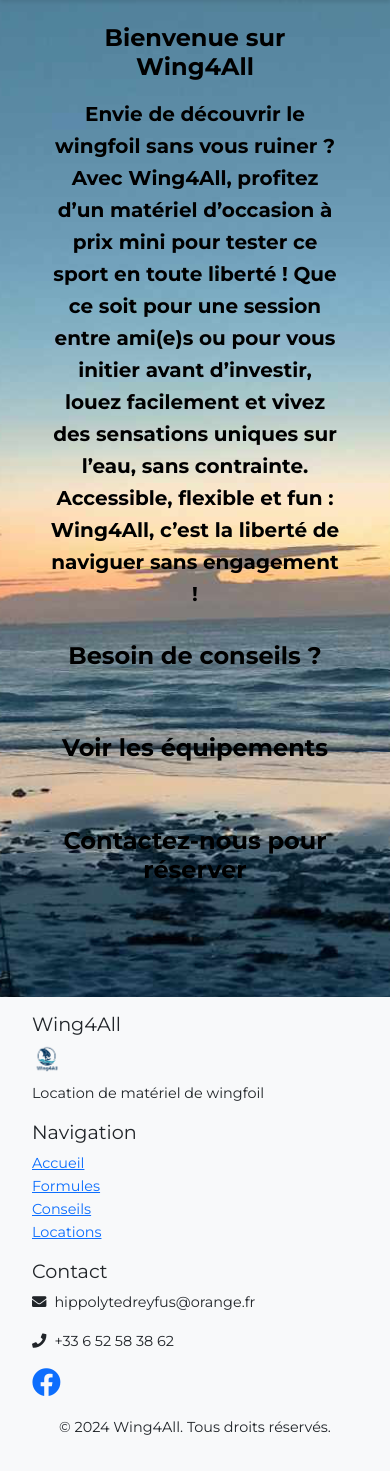
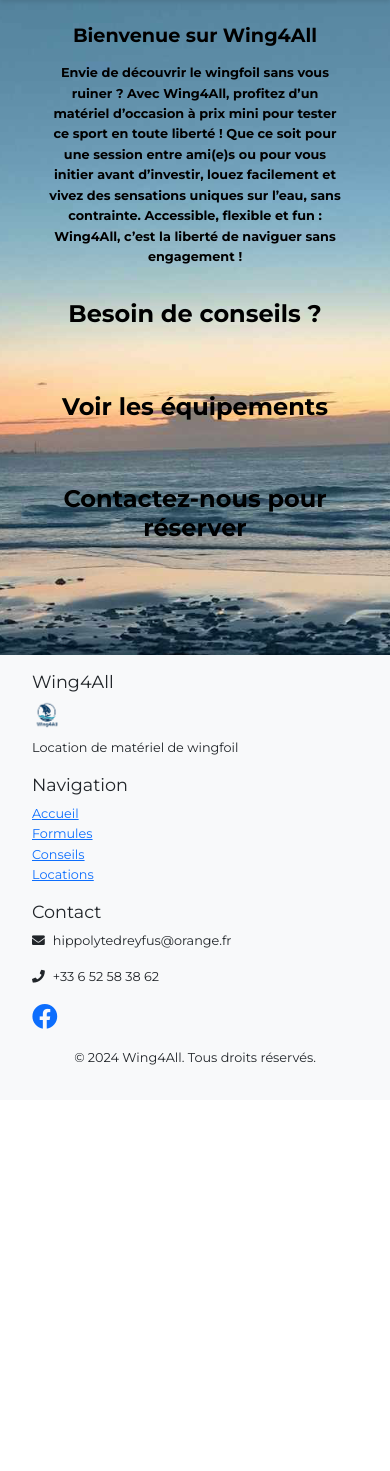
Before and after one commit to hippolyte456/wingfoil_rental, a Flask app: page / in a window 390 px wide. Shown: the part 106-1577 px from the top of the page. After the commit the page ends 1171 px from the top, so only its background shows below. Run offline with Flask 3, Linux system fonts and the light colour scheme; some libraries are stand-ins or nearby versions.

Commit message:
new fontsize for mobile

```diff
--- a/app/static/css/style.css
+++ b/app/static/css/style.css
@@ -101,7 +101,7 @@ footer {
         max-height: 150px; /* Reduce image height for smaller screens */
     }
     body {
-        font-size: 0.9rem;
+        font-size: 0.85rem;
     }
     h1, h2, h3, h4, h5, h6 {
         font-size: 1.2rem;
@@ -144,6 +144,39 @@ footer {
     .me-2 {
         margin-right: 0.5rem !important;
     }
+
+    /* Réduire davantage la taille des textes sur mobile */
+    p, a, li, .card-text, .lead {
+        font-size: 0.85rem;
+    }
+
+    h1 {
+        font-size: 1.4rem;
+    }
+
+    h2 {
+        font-size: 1.3rem;
+    }
+
+    h3 {
+        font-size: 1.2rem;
+    }
+
+    h4, h5, h6 {
+        font-size: 1.1rem;
+    }
+
+    .navbar-brand {
+        font-size: 1.3rem;
+    }
+
+    .nav-link {
+        font-size: 0.85rem;
+    }
+
+    .btn {
+        font-size: 0.85rem;
+    }
 }
 
 /* Improve form elements on mobile */
@@ -155,6 +188,42 @@ footer {
 
     input, select, textarea {
         font-size: 16px !important; /* Prevents iOS zoom on focus */
+    }
+
+    body {
+        font-size: 0.8rem;
+    }
+
+    p, a, li, .card-text, .lead {
+        font-size: 0.8rem;
+    }
+
+    h1 {
+        font-size: 1.3rem;
+    }
+
+    h2 {
+        font-size: 1.2rem;
+    }
+
+    h3, h4, h5, h6 {
+        font-size: 1.1rem;
+    }
+
+    .btn {
+        font-size: 0.8rem;
+    }
+
+    .price-tag {
+        font-size: 1rem;
+    }
+
+    footer h3 {
+        font-size: 1.1rem;
+    }
+
+    .link-title {
+        font-size: 1.1rem;
     }
 }
 
```
